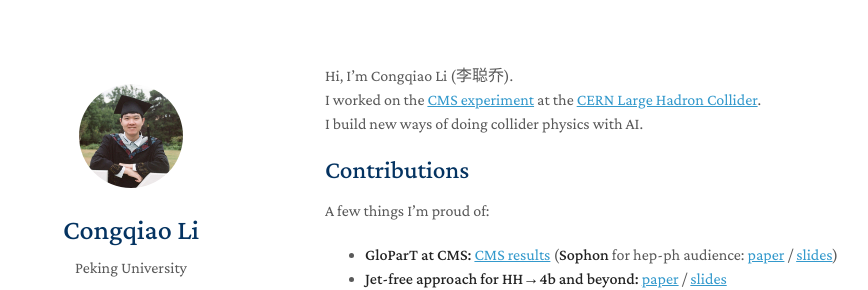
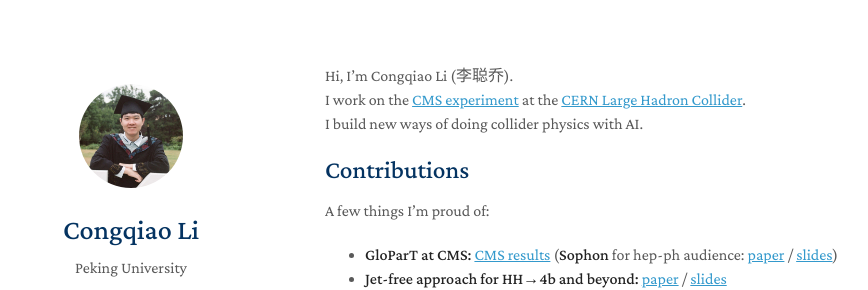
Before and after one commit to colizz/colizz.github.io, a Jekyll site: the page built from index.md, in a window 1280 px wide. Shown: the top 290 px of the page, without its empty margins (145-1013 px from the left). Built offline with Jekyll 4.4.1, drawn with Linux system fonts in a browser that asks for light colours; nearby versions of some CDN libraries; a style sheet for code colours, icons or effects is not loaded.

Commit message:
Update index.md

```diff
--- a/index.md
+++ b/index.md
@@ -3,14 +3,14 @@ layout: homepage
 ---
 
 Hi, I'm Congqiao Li (<span class="zh-name">李聪乔</span>).<br>
-I worked on the [CMS experiment](https://cms.cern/) at the [CERN Large Hadron Collider](https://home.cern/science/accelerators/large-hadron-collider/).<br>
+I work on the [CMS experiment](https://cms.cern/) at the [CERN Large Hadron Collider](https://home.cern/science/accelerators/large-hadron-collider/).<br>
 I build new ways of doing collider physics with AI.
 
 ## Contributions
 
 A few things I'm proud of:
 
-- **GloParT at CMS:** [CMS results]() (**Sophon** for hep-ph audience: [paper](https://arxiv.org/abs/2405.12972) / [slides](https://agenda.infn.it/event/37093/contributions/235009))
+- **GloParT at CMS:** [CMS results](https://cds.cern.ch/record/2966239) (**Sophon** for hep-ph audience: [paper](https://arxiv.org/abs/2405.12972) / [slides](https://agenda.infn.it/event/37093/contributions/235009))
 - **Jet-free approach for HH→4b and beyond:** [paper](https://arxiv.org/abs/2508.15048) / [slides](https://indico.cern.ch/event/1399335/contributions/6384808)
 
 ## Publications
```
